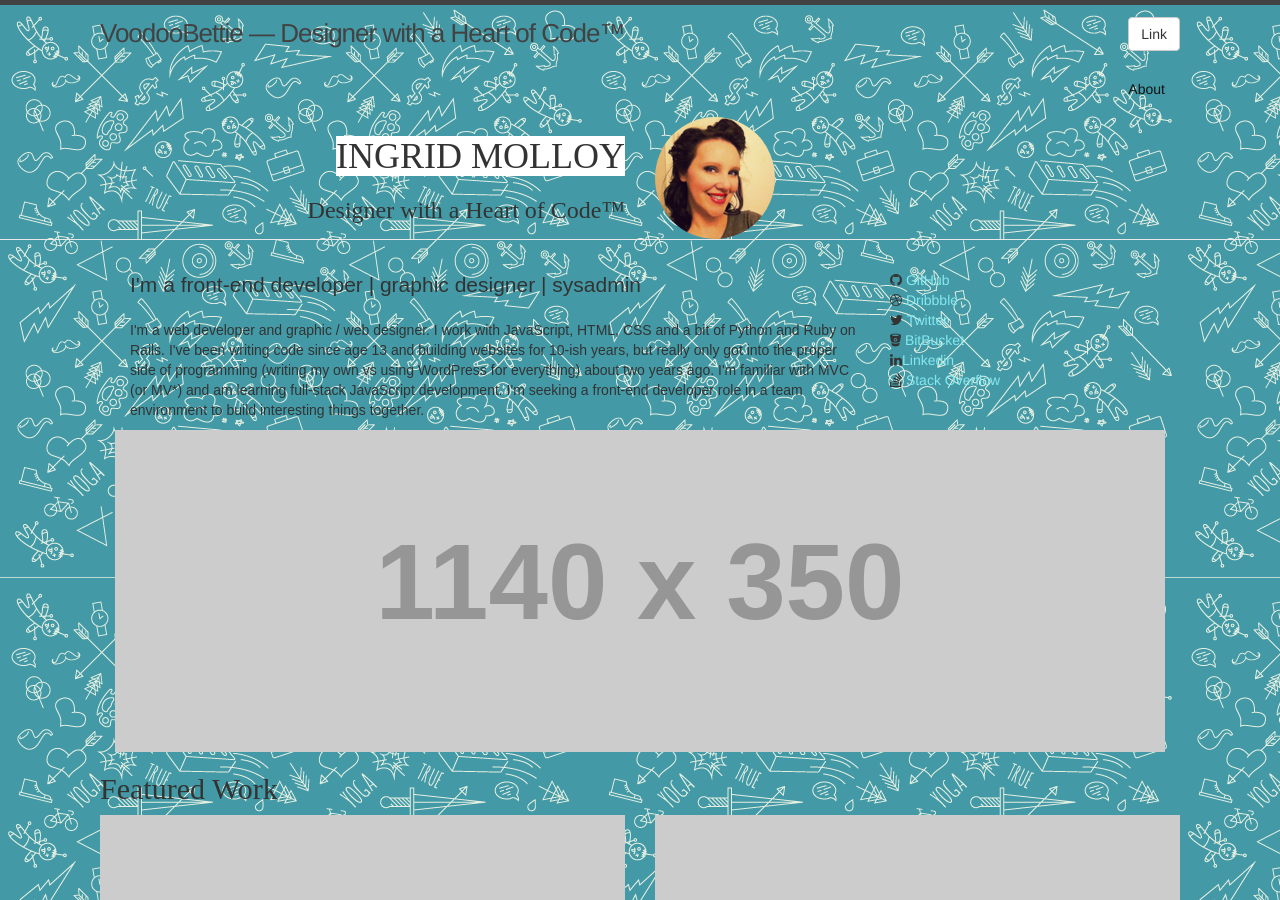
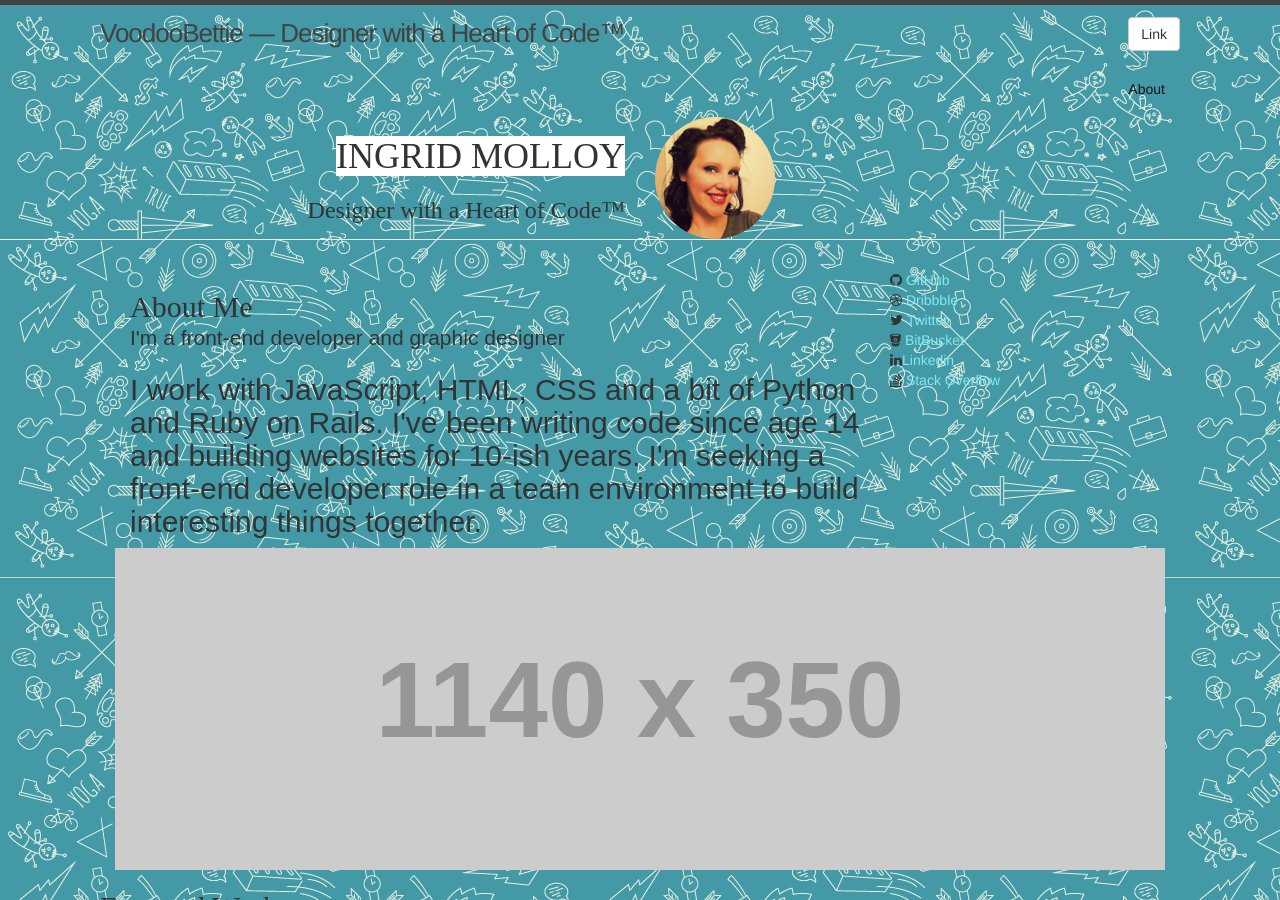
Before and after one commit to ingytron/ingytron.github.io, a Jekyll site: the page built from index.html, in a window 1280 px wide and 900 px high. Built offline with Jekyll 4.4.1, drawn with Linux system fonts in a browser that asks for light colours; nearby versions of some CDN libraries; some web fonts are replaced; library files that are not in the unit come from our copies.

Commit message:
retrying to troubleshoot

```diff
--- a/_layouts/default.html
+++ b/_layouts/default.html
@@ -7,14 +7,13 @@
 
     {% include header.html %}
 
-
-
     <div class="page-content">
       <div class="wrapper">
 <div class="container">
       <div id='bio' class="col-md-8">
-      <p class="lead">I'm a front-end developer | graphic designer | sysadmin</p>
-      <p>I'm a web developer and graphic / web designer. I work with JavaScript, HTML, CSS and a bit of Python and Ruby on Rails. I've been writing code since age 13 and building websites for 10-ish years, but really only got into the proper side of programming (writing my own vs using WordPress for everything) about two years ago. I'm familiar with MVC (or MV*) and am learning full-stack JavaScript development. I'm seeking a front-end developer role in a team environment to build interesting things together.</p>
+        <h2>About Me</a>
+      <p class="lead">I'm a front-end developer and graphic designer</p>
+      <p>I work with JavaScript, HTML, CSS and a bit of Python and Ruby on Rails. I've been writing code since age 14 and building websites for 10-ish years. I'm seeking a front-end developer role in a team environment to build interesting things together.</p>
   </div>
   <div class="col-md-4">
     <ul class="social-media-list">
```
